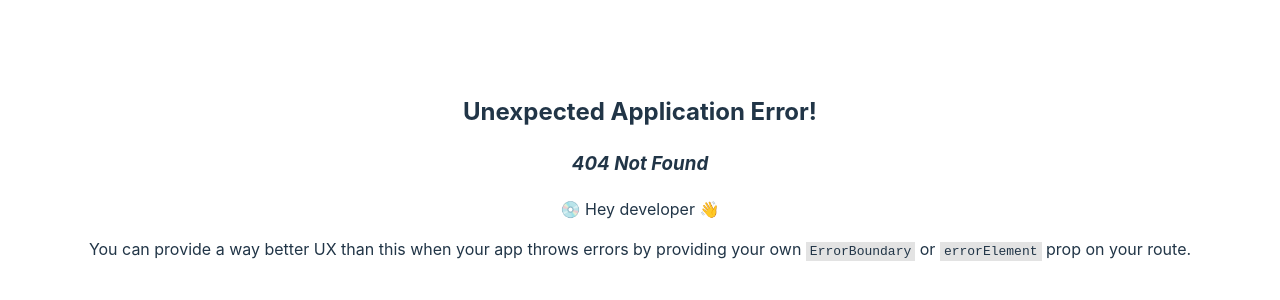
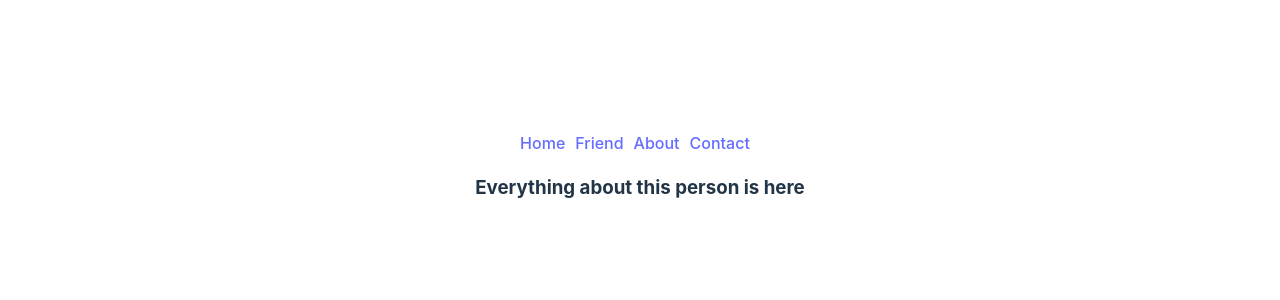
Before and after one commit to shakilahmedshuvo/intro-to-react-router, a React (Vite) app: page /friend/1 in a window 1280 px wide. Before the commit this address had no page. Shown: the part 224-524 px from the top of the page. Built offline with nearby package versions, Linux system fonts and the light colour scheme.

Commit message:
add dynamic path and route

```diff
--- a/src/Components/Friend/Friend.jsx
+++ b/src/Components/Friend/Friend.jsx
@@ -1,5 +1,6 @@
 import React from 'react';
 import './Friend.css'
+import { Link } from 'react-router-dom';
 
 const Friend = ({ friend }) => {
     console.log(friend);
@@ -7,9 +8,9 @@
     return (
         <div className='friend'>
             <h3>{name}</h3>
-            <p>ID: {id}</p>
             <p>Email: {email}</p>
             <p>Phone: {phone}</p>
+            <p><Link to={`/friend/${id}`}>Show me details</Link></p>
         </div>
     );
 };
--- /dev/null
+++ b/src/Components/FriendDetail/FriendDetail.jsx
@@ -0,0 +1,11 @@
+import React from 'react';
+
+const FriendDetail = () => {
+    return (
+        <div>
+            <h3>Everything about this person is here </h3>
+        </div>
+    );
+};
+
+export default FriendDetail;
--- a/src/main.jsx
+++ b/src/main.jsx
@@ -11,6 +11,7 @@
 import Home from './Components/Home/Home';
 import First from './Components/First/First';
 import Friends from './Components/Friends/Friends';
+import FriendDetail from './Components/FriendDetail/FriendDetail';
 
 
 
@@ -27,6 +28,10 @@
         path: '/friend',
         element: <Friends></Friends>,
         loader: () => fetch('https://jsonplaceholder.typicode.com/users')
+      },
+      {
+        path: 'friend/:friendId',
+        element: <FriendDetail></FriendDetail>
       },
       {
         path: 'about',
```
